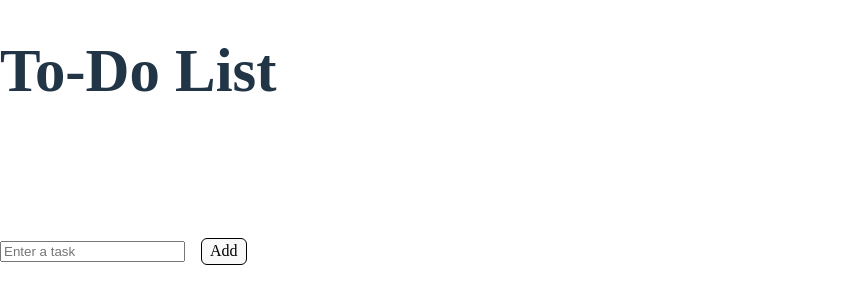
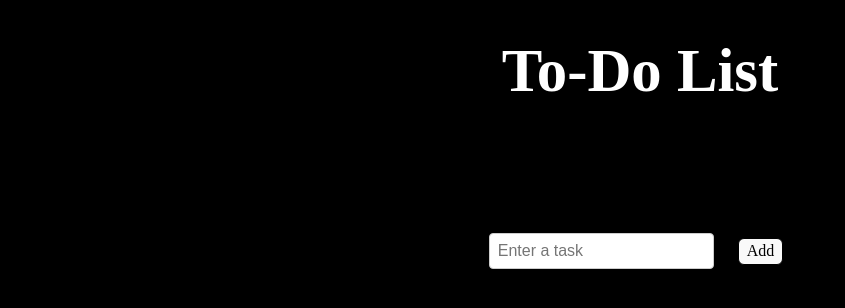
Before and after one commit to Maryamakeyf/inl2, a React (Vite) app: page / in a window 1280 px wide. Shown: the top 308 px of the page, without its empty margins (0-845 px from the left). Built offline with nearby package versions, Linux system fonts and the light colour scheme.

Commit message:
add basic styling

```diff
--- a/src/index.css
+++ b/src/index.css
@@ -1,7 +1,12 @@
-
 body {
   margin: 0;
   display: flex;
+  flex-direction: column;
+  align-items: center;
+  color:white;
+  background-color:black;
+
+
 
 }
 
@@ -32,14 +37,23 @@ button:focus-visible {
   outline: 4px auto -webkit-focus-ring-color;
 }
 
+input[type="text"] {
+  padding: 0.5em;
+  border-radius: 4px;
+  border: 1px solid #ccc;
+  font-size: 1em;
+  margin: 0.5em;
+}
+
+input[type="text"]:focus {
+  border-color: #646cff;
+  outline: none;
+}
+
+
+
 @media (prefers-color-scheme: light) {
-  :root {
-    color: #213547;
-    background-color: #ffffff;
-  }
-  a:hover {
-    color: #747bff;
-  }
+
   button {
     background-color: #f9f9f9;
   }
```
